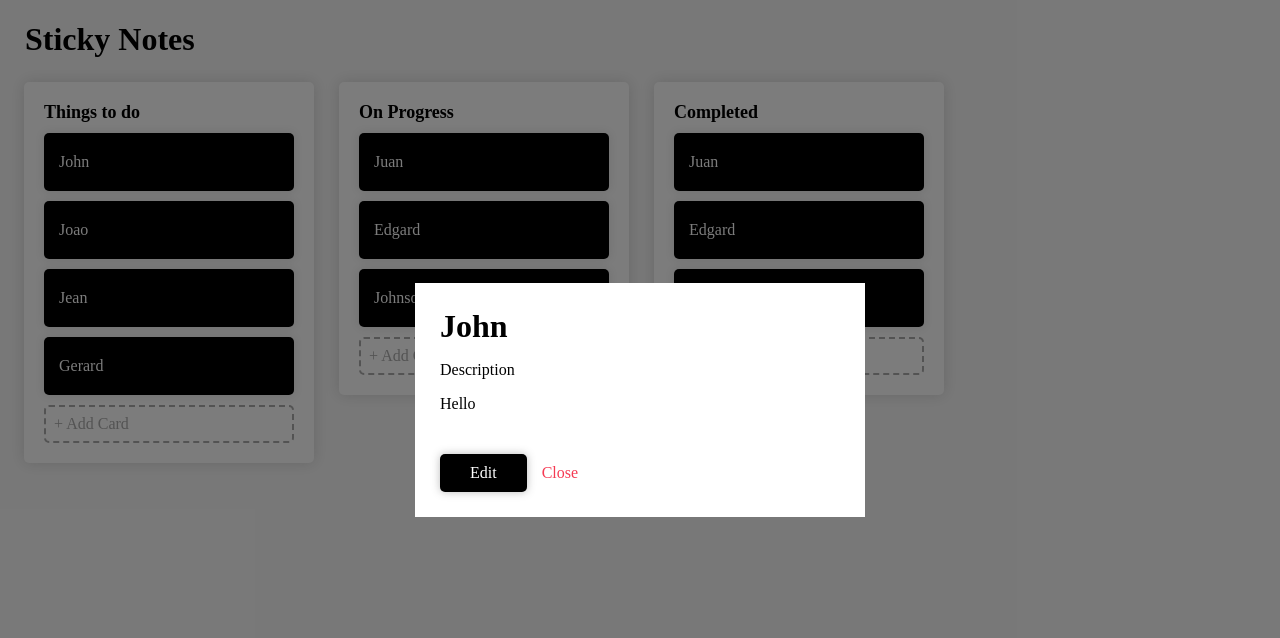
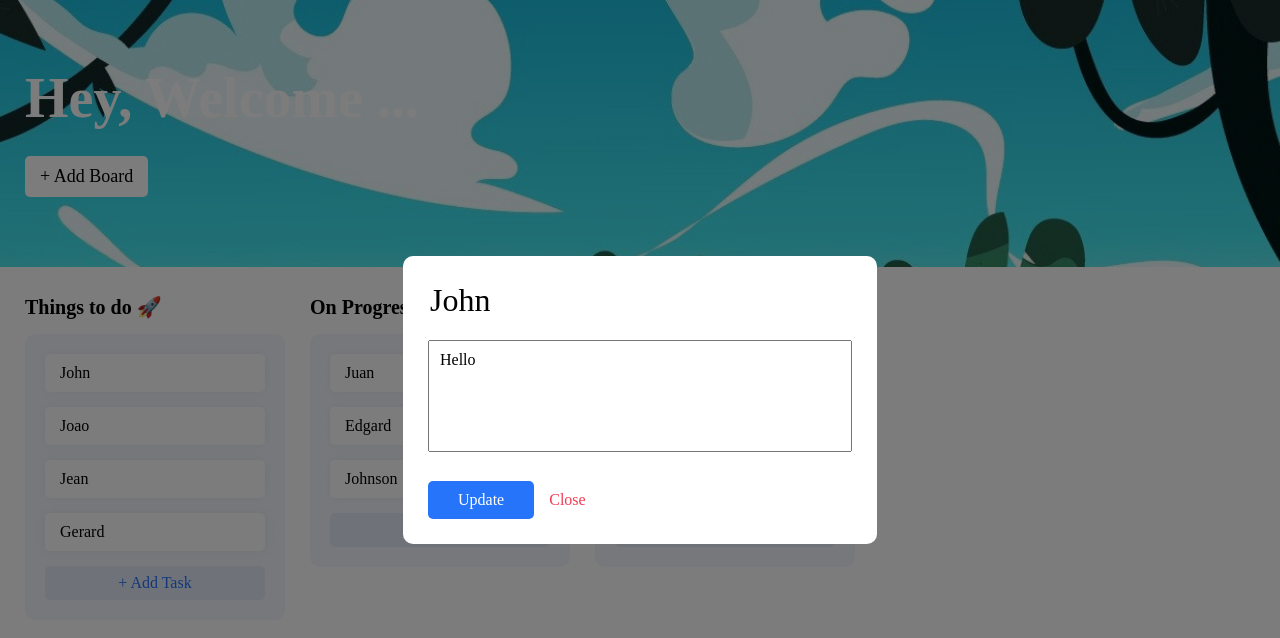
Before and after one commit to rubanthilak/kanban-board, a Vue app: page / in a window 1280 px wide. Both pictures are taken after a click on the element "John". Shown: the top 638 px of the page. Built offline with nearby package versions, Linux system fonts and the light colour scheme.

Commit message:
added popup transition and stuck with passing params

```diff
--- a/public/index.html
+++ b/public/index.html
@@ -5,7 +5,7 @@
     <meta http-equiv="X-UA-Compatible" content="IE=edge">
     <meta name="viewport" content="width=device-width,initial-scale=1.0">
     <link rel="icon" href="<%= BASE_URL %>favicon.ico">
-    <title>Sticky Notes</title>
+    <title>Sticky Board</title>
   </head>
   <body>
     <noscript>
--- a/src/App.vue
+++ b/src/App.vue
@@ -1,18 +1,9 @@
 <template>
-  <new-card-popup
-    :board-id="newCardParentId"
-    v-if="newCardVisible"
-  ></new-card-popup>
-  <view-card-popup :card="viewCard" v-if="viewCardVisible"></view-card-popup>
-  <new-board-popup
-    :newBoardTitle="'New Board'"
-    v-if="newBoardVisible"
-  ></new-board-popup>
-  <h1>Sticky Notes</h1>
-  <main-board
-    @new-card="toggleNewCard($event)"
-    @view-card="toggleViewCard($event)"
-  ></main-board>
+  <new-board-popup :open="currentPopup === 'new-board-popup'"></new-board-popup>
+  <new-card-popup :open="currentPopup === 'new-card-popup'"></new-card-popup>
+  <view-card-popup :open="currentPopup === 'view-card-popup'"></view-card-popup>
+  <top-bar @add-board="openPopup('new-board-popup')"></top-bar>
+  <main-board @new-card="openPopup('new-card-popup',$event)" @view-card="openPopup('view-card-popup',$event)"></main-board>
 </template>
 
 <script>
@@ -21,25 +12,27 @@ export default {
   provide() {
     return {
       listArray: this.listArray,
-      toggleNewBoard: this.toggleNewBoard,
-      toggleNewCard: this.toggleNewCard,
-      toggleViewCard: this.toggleViewCard,
+      //methods
       createNewBoard: this.createNewBoard,
       createNewCard: this.createNewCard,
       updateCardDetails: this.updateCardDetails,
+      openPopup: this.openPopup,
+      closePopup: this.closePopup,
+      //params for popup
+      currentCardId: this.currentCardId,
+      addToBoardId: this.addToBoardId
     };
   },
   data() {
     return {
-      newBoardVisible: false,
-      newCardVisible: false,
-      viewCardVisible: false,
-      newCardParentId: null,
-      viewCard: null,
+      currentCardId: 1,
+      addToBoardId: null,
+      currentPopup: null,
+      renderKey: 0,
       listArray: [
         {
           id: 1,
-          name: "Things to do",
+          name: "Things to do  🚀",
           value: [
             { name: "John", id: 1, description: "Hello" },
             { name: "Joao", id: 2, description: "Hello" },
@@ -49,7 +42,7 @@ export default {
         },
         {
           id: 2,
-          name: "On Progress",
+          name: "On Progress ...",
           value: [
             { name: "Juan", id: 5, description: "Hello" },
             { name: "Edgard", id: 6, description: "Hello" },
@@ -58,7 +51,7 @@ export default {
         },
         {
           id: 3,
-          name: "Completed",
+          name: "Completed 🎈",
           value: [
             { name: "Juan", id: 8, description: "Hello" },
             { name: "Edgard", id: 9, description: "Hello" },
@@ -69,33 +62,37 @@ export default {
     };
   },
   methods: {
-    toggleNewBoard() {
-      this.newBoardVisible = !this.newBoardVisible;
+    rerender(){
+      this.renderKey +=1
     },
-    toggleNewCard(value) {
-      this.newCardVisible = !this.newCardVisible;
-      this.newCardParentId = value;
+    openPopup(popup,params){
+      if(popup === "new-card-popup"){
+        this.addToBoardId = params
+      }
+      else if(popup === "view-card-popup"){
+        this.currentCardId = params
+        this.rerender();
+      }
+      this.currentPopup= popup;
     },
-    toggleViewCard(card) {
-      this.viewCardVisible = !this.viewCardVisible;
-      this.viewCard = card;
+    closePopup(){
+      this.currentPopup= null;
     },
     createNewBoard(name) {
       this.listArray.push({
         name: name,
         value: [],
       });
-      this.newBoardVisible = !this.newBoardVisible;
+      this.closePopup();
     },
-    createNewCard(boardId, title, des) {
-      const selectedItem = this.listArray.find((board) => board.id === boardId);
+    createNewCard(title, des) {
+      const selectedItem = this.listArray.find((board) => board.id === this.addToBoardId);
       selectedItem.value.push({
         id: Date.now().toString(),
         name: title,
         description: des,
       });
-      this.newCardVisible = !this.newCardVisible;
-      this.newCardParentId = null;
+      this.closePopup();
     },
     updateCardDetails(params) {
       this.listArray.forEach((board) => {
@@ -104,8 +101,7 @@ export default {
           board.value[index] = params;
         }
       });
-      this.viewCardVisible = false;
-      this.viewCard = null;
+      this.closePopup();
     },
   },
 };
@@ -120,11 +116,12 @@ export default {
 body {
   margin: 0px;
   padding: 0px;
-  background: #f8f8f8;
+  background: #ffffff;
 }
-h1{
+h1 {
   font-family: "Circular Std Bold";
   margin-left: 25px;
   margin-bottom: 0px;
 }
+
 </style>
--- a/src/components/MainBoard.vue
+++ b/src/components/MainBoard.vue
@@ -10,8 +10,8 @@
   >
     <template #item="{ element }">
       <div class="board">
+        <h4 class="handle">{{ element.name }}</h4>
         <div class="card">
-          <h4 class="handle">{{ element.name }}</h4>
           <draggable
             v-model="element.value"
             item-key="id"
@@ -20,13 +20,13 @@
             drag-class="drag"
           >
             <template #item="{ element }">
-              <div class="list-item" @click="viewCard(element)">
+              <div class="list-item" @click="viewCard(element.id)">
                 <p>{{ resizeNameLength(element.name) }}</p>
               </div>
             </template>
           </draggable>
           <div @click="newCard(element.id)" class="add-card-button">
-            <p><span>+</span> Add Card</p>
+            <p><span>+</span> Add Task</p>
           </div>
         </div>
       </div>
@@ -48,10 +48,10 @@ export default {
   },
   methods: {
     newCard(id) {
-      this.$emit("newCard", id);
+      this.$emit("newCard",id);
     },
-    viewCard(card) {
-      this.$emit("viewCard", card);
+    viewCard(id) {
+      this.$emit("viewCard",id);
     },
     resizeNameLength(name) {
       if (name.length > 70) {
@@ -66,10 +66,11 @@ export default {
 <style scoped>
 .row {
   width: auto;
-  min-height: calc(100vh - 110px);
-  padding: 24px;
+  min-height: calc(100vh - 335px);
+  padding: 25px;
   display: flex;
   flex-direction: row;
+  margin-top: 270px;
 }
 
 p {
@@ -79,47 +80,50 @@ p {
 h4 {
   cursor: pointer;
   margin: 0px;
-  font-size: 18px;
+  font-size: 20px;
   font-family: "Circular Std Bold";
+  margin-bottom: 15px;
+  line-height: 24px;
 }
 
 .card {
-  box-shadow: 0px 0px 15px #22222227;
   padding: 20px;
-  background: white;
+  background: #f4f7fd;
   margin-right: 25px;
   margin-bottom: 25px;
-  min-width: 250px;
-  max-width: 250px;
+  min-width: 220px;
+  max-width: 220px;
   float: left;
   transition: 0.5s;
-  border-radius: 5px;
+  border-radius: 10px;
 }
 
 .list-item {
-  padding: 20px 15px;
-  margin: 10px 0px;
-  box-shadow: 0px 0px 10px #2222221e;
+  padding: 10px 15px;
+  margin: 0px 0px 15px 0px;
+  box-shadow: 0px 0px 10px #b8b8b82a;
   cursor: pointer;
-  background: #000000;
-  color: white;
+  background: white;
+  color: black;
   word-wrap: break-word;
   border-radius: 5px;
 }
 
 .add-card-button {
   padding: 8px;
-  border-style: dashed;
-  border-color: #5050507a;
-  border-width: 2px;
-  color: #5050507a;
+  background: #E5EBF7;
+  color: #E5EBF7;
   border-radius: 5px;
   font-family: "Circular Std Bold";
   cursor: pointer;
+  text-align: center;
+  margin-top: 15px;
 }
 
 .add-card-button p {
   margin: 0px;
+  text-align: center;
+  color: #2674fa;
 }
 
 .drag,
--- /dev/null
+++ b/src/components/TopBar.vue
@@ -0,0 +1,77 @@
+<template>
+  <div class="topbar">
+    <h1>Hey, Welcome ...</h1>
+    <div class="btn-holder">
+      <button @click="$emit('addBoard')" class="add-btn">+ Add Board</button>
+      <!-- <button class="set-btn">
+        <img src="../assets/icons/settings.png" alt="icon" />
+      </button> -->
+    </div>
+  </div>
+</template>
+
+<script>
+export default {
+  emits: ["addBoard"],
+};
+</script>
+
+<style scoped>
+.topbar {
+  display: flex;
+  flex-direction: column;
+  padding: 70px 25px;
+  justify-content: space-between;
+  background-image: url("../assets/cover/cover1.jpg");
+  background-attachment: fixed;
+  background-position: center;
+  background-repeat: no-repeat;
+  background-size: cover;
+  position: fixed;
+  width: calc(100vw - 50px);
+  top: 0px;
+  left: 0px;
+}
+
+h1 {
+  margin: 0px;
+  font-size: 56px;
+  line-height: 56px;
+  margin-bottom: 30px;
+  color: white;
+}
+
+.btn-holder {
+  margin: auto 0px;
+  display: flex;
+}
+
+.add-btn {
+  padding: 10px 15px;
+  background: white;
+  color: black;
+  border: none;
+  border-radius: 5px;
+  font-family: "Circular Std Medium";
+  font-size: 18px;
+  margin-right: 10px;
+  outline: none;
+  cursor: pointer;
+}
+
+.set-btn {
+  background: transparent;
+  padding: 10px 12px;
+  background: white;
+  border: none;
+  border-radius: 5px;
+  margin: auto 0px;
+  outline: none;
+  cursor: pointer;
+}
+
+img {
+  height: 22px;
+  width: 22px;
+}
+</style>
--- a/src/components/cards/TheDialogBox.vue
+++ /dev/null
@@ -1,54 +0,0 @@
-<template>
-  <teleport to="body">
-    <div class="overlay" @click="$emit('close')"></div>
-    <dialog open>
-      <header>
-        <slot name="header">
-          <h1>{{ title }}</h1>
-        </slot>
-      </header>
-      <section>
-        <slot></slot>
-      </section>
-      <section>
-        <slot name="actions"></slot>
-      </section>
-    </dialog>
-  </teleport>
-</template>
-
-<script>
-export default {
-  props: ["title"],
-  emits: ["close"]
-};
-</script>
-
-<style scoped>
-.overlay{
-    position: absolute;
-    background: #00000083;
-    height: 100vh;
-    width: 100vw;
-    top: 0;
-    left: 0;
-}
-
-h1{
-  font-family: "Circular Std Bold";
-  margin: 0px;
-}
-
-dialog{
-    position: absolute;
-    top: 0;
-    bottom: 0;
-    left: 0;
-    right: 0;
-    margin: auto auto;
-    border: none;
-    font-family: "Circular Std Book";
-    min-width: 400px;
-    padding: 25px;
-}
-</style>
--- a/src/components/cards/ViewCardPopup.vue
+++ /dev/null
@@ -1,119 +0,0 @@
-<template>
-  <the-dialog-box
-    :title="editMode ? 'Edit Card' : card.name"
-    @close="toggleViewCard"
-  >
-    <template #default>
-      <div v-if="!editMode">
-        <p>Description</p>
-        <p>{{ card.description }}</p>
-      </div>
-      <div v-else>
-        <input type="text" v-model="newCardTitle" placeholder="Title" />
-        <textarea
-          v-model="newCardDesc"
-          placeholder="Description"
-          rows="5"
-        ></textarea>
-        <p class="error-text" v-show="showError">* All Fields Required 👿</p>
-      </div>
-    </template>
-    <template #actions>
-      <button class="edit-btn" v-if="!editMode" @click="toggleEditMode">
-        Edit
-      </button>
-      <button class="update-btn" v-else @click="ValidateNewCard">Update</button>
-      <button class="close-btn" @click="toggleViewCard">Close</button>
-    </template>
-  </the-dialog-box>
-</template>
-
-<script>
-export default {
-  inject: ["toggleNewCard",'toggleViewCard','updateCardDetails'],
-  props:["card"],
-  data(){
-      return {
-          newCardTitle: this.card.name,
-          newCardDesc: this.card.description,
-          showError: false,
-          editMode: false
-      }
-  },
-  methods: {
-      ValidateNewCard(){
-          if(this.newCardTitle === "" || this.newCardDesc === ""){
-              this.showError= true;
-          }
-          else{
-              const temp = {
-                  name: this.newCardTitle,
-                  description : this.newCardDesc,
-                  id: this.card.id,
-              };
-              this.updateCardDetails(temp);
-          }
-      },
-      toggleEditMode(){
-          this.editMode = !this.editMode;
-      }
-  }
-};
-</script>
-
-
-<style scoped>
-.error-text {
-  color: red;
-  margin: 5px 0px 0px 0px;
-}
-input {
-  width: 400px;
-  padding: 10px 10px;
-  margin: 20px 0px 0px 0px;
-  font-family: "Circular Std Book";
-  font-size: 16px;
-  display: block;
-}
-textarea {
-  font-family: "Circular Std Book";
-  width: 400px;
-  padding: 10px 11px;
-  margin: 20px 0px 0px 0px;
-  font-size: 16px;
-  resize: none;
-}
-button {
-  margin-top: 25px;
-  margin-right: 15px;
-  padding: 10px 30px;
-  font-size: 16px;
-  font-family: "Circular Std Medium";
-  color: white;
-  border: none;
-  border-radius: 5px;
-  outline: none;
-  cursor: pointer;
-  box-shadow: 0px 0px 8px #4141415b;
-}
-
-.edit-btn {
-  background: black;
-}
-
-.update-btn {
-  background: black;
-}
-
-.close-btn {
-  color: #f53a53;
-  background: white;
-  box-shadow: none;
-  transition: 0.3s;
-  padding: 0px;
-}
-
-dialog {
-  max-width: 400px;
-}
-</style>
--- /dev/null
+++ b/src/components/popup/ThePopup.vue
@@ -0,0 +1,99 @@
+<template>
+  <teleport to="body">
+    <transition name="overlay">
+      <div v-if="open" class="overlay" @click="$emit('close')"></div>
+    </transition>
+    <transition name="popup">
+      <dialog open v-if="open">
+        <header>
+          <slot name="header">
+            <h1>{{ title }}</h1>
+          </slot>
+        </header>
+        <section>
+          <slot></slot>
+        </section>
+        <section>
+          <slot name="actions"></slot>
+        </section>
+      </dialog>
+    </transition>
+  </teleport>
+</template>
+
+<script>
+export default {
+  props: ["title",'open'],
+  emits: ["close"],
+};
+</script>
+
+<style scoped>
+.overlay {
+  position: fixed;
+  background: #00000083;
+  height: 100vh;
+  width: 100vw;
+  top: 0;
+  left: 0;
+  z-index: 9;
+}
+
+h1 {
+  font-family: "Circular Std Bold";
+  margin: 0px;
+}
+
+dialog {
+  z-index: 10;
+  position: absolute;
+  top: 0;
+  bottom: 0;
+  left: 0;
+  right: 0;
+  margin: auto auto;
+  border: none;
+  font-family: "Circular Std Book";
+  min-width: 400px;
+  padding: 25px;
+  border-radius: 10px;
+}
+
+.overlay-enter-active {
+  transition: opaque 0.2s ease-out;
+}
+
+.overlay-leave-active {
+  transition: opaque 0.2s ease-in reverse;
+}
+
+.popup-enter-active {
+  animation: modal 0.3s ease-out;
+}
+
+.popup-leave-active {
+  animation: modal 0.1s ease-in reverse;
+}
+
+@keyframes modal {
+  from {
+    opacity: 0;
+    transform: translateY(-50px) scale(0.9);
+  }
+
+  to {
+    opacity: 1;
+    transform: translateY(0px) scale(1);
+  }
+}
+
+@keyframes opaque {
+  from {
+    opacity: 0;
+  }
+
+  to {
+    opacity: 1;
+  }
+}
+</style>
--- /dev/null
+++ b/src/components/popup/ViewCardPopup.vue
@@ -0,0 +1,117 @@
+<template>
+  <the-popup
+    @close="closePopup"
+    :open="open"
+  >
+    <template #header>
+        <input type="text" v-model="newCardTitle" placeholder="Title" />
+    </template>
+    <template #default>
+      <div>
+        <textarea
+          v-model="newCardDesc"
+          placeholder="Description"
+          rows="5"
+        ></textarea>
+        <p class="error-text" v-show="showError">* All Fields Required 👿</p>
+      </div>
+    </template>
+    <template #actions>
+      <button class="update-btn" @click="ValidateNewCard">Update</button>
+      <button class="close-btn" @click="closePopup">Close</button>
+    </template>
+  </the-popup>
+</template>
+
+<script>
+export default {
+  inject: ["closePopup", "updateCardDetails", "currentCardId", "listArray"],
+  props: ["open"],
+  data() {
+    return {
+      newCardTitle: "",
+      newCardDesc: "",
+      newCardId: null,
+      showError: false,
+    };
+  },
+  methods: {
+    ValidateNewCard() {
+      if (this.newCardTitle === "" || this.newCardDesc === "") {
+        this.showError = true;
+      } else {
+        const temp = {
+          name: this.newCardTitle,
+          description: this.newCardDesc,
+          id: this.newCardId,
+        };
+        this.updateCardDetails(temp);
+      }
+    }
+  },
+  beforeMount(){
+     this.listArray.forEach((board) => {
+        const index = board.value.findIndex((card) => card.id === this.currentCardId);
+        if (index !== -1) {
+          this.newCardId = board.value[index].id;
+          this.newCardTitle = board.value[index].name;
+          this.newCardDesc = board.value[index].description;
+        }
+      });
+  }
+};
+</script>
+
+<style scoped>
+.error-text {
+  color: red;
+  margin: 5px 0px 0px 0px;
+}
+input {
+  width: 400px;
+  font-family: "Circular Std Bold";
+  font-size: 32px;
+  display: block;
+  border: none;
+}
+textarea {
+  font-family: "Circular Std Book";
+  width: 400px;
+  padding: 10px 11px;
+  margin: 20px 0px 0px 0px;
+  font-size: 16px;
+  resize: none;
+}
+button {
+  margin-top: 25px;
+  margin-right: 15px;
+  padding: 10px 30px;
+  font-size: 16px;
+  font-family: "Circular Std Medium";
+  color: white;
+  border: none;
+  border-radius: 5px;
+  outline: none;
+  cursor: pointer;
+}
+
+.edit-btn {
+  background: #2674fa;
+}
+
+.update-btn {
+  background: #2674fa;
+}
+
+.close-btn {
+  color: #f53a53;
+  background: white;
+  box-shadow: none;
+  transition: 0.3s;
+  padding: 0px;
+}
+
+dialog {
+  max-width: 600px;
+}
+</style>
```
Also changed, not shown: src/components/popup/NewBoardPopup.vue (renamed from src/components/cards/NewBoardPopup.vue, +8 -7 lines), src/components/popup/NewCardPopup.vue (renamed from src/components/cards/NewCardPopup.vue, +7 -8 lines), src/main.js (+7 -5 lines), src/assets/cover/cover1.jpg (added), src/assets/icons/settings.png (added).
